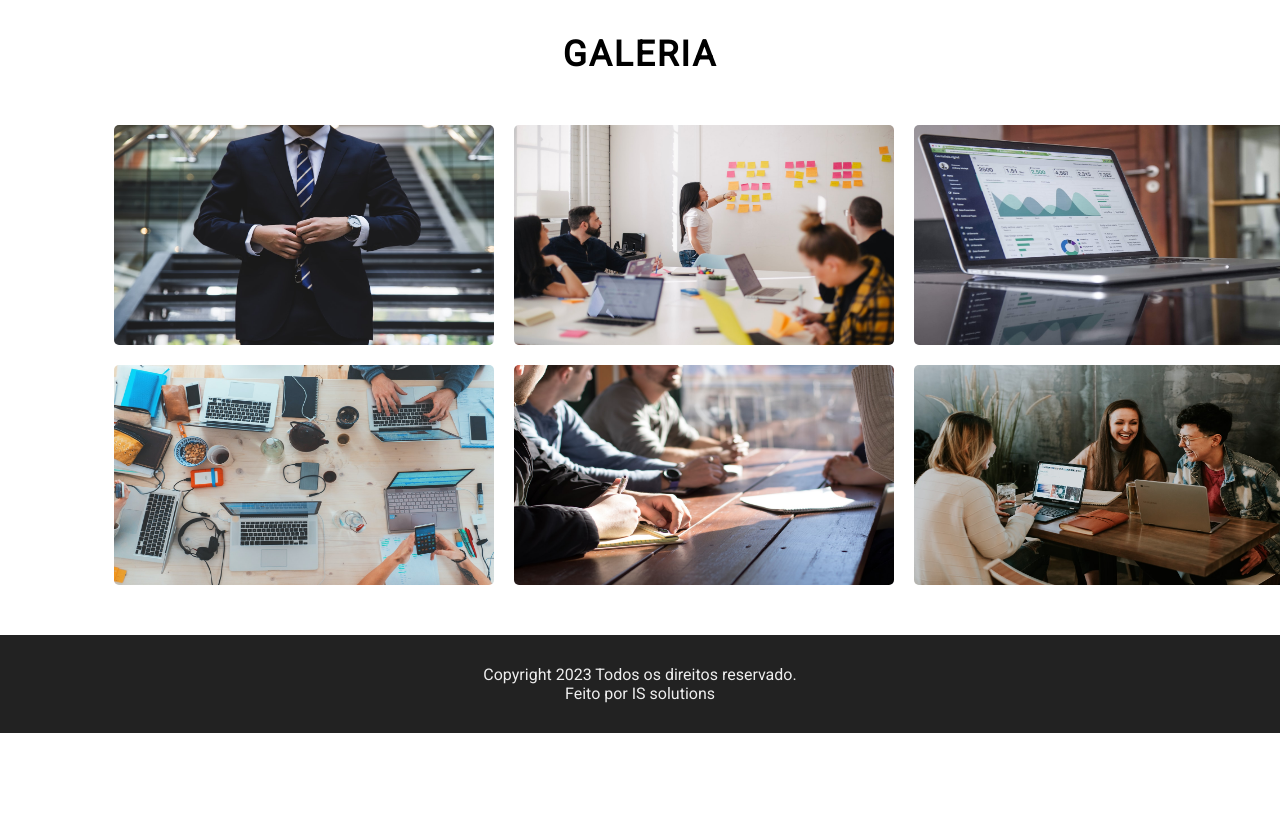
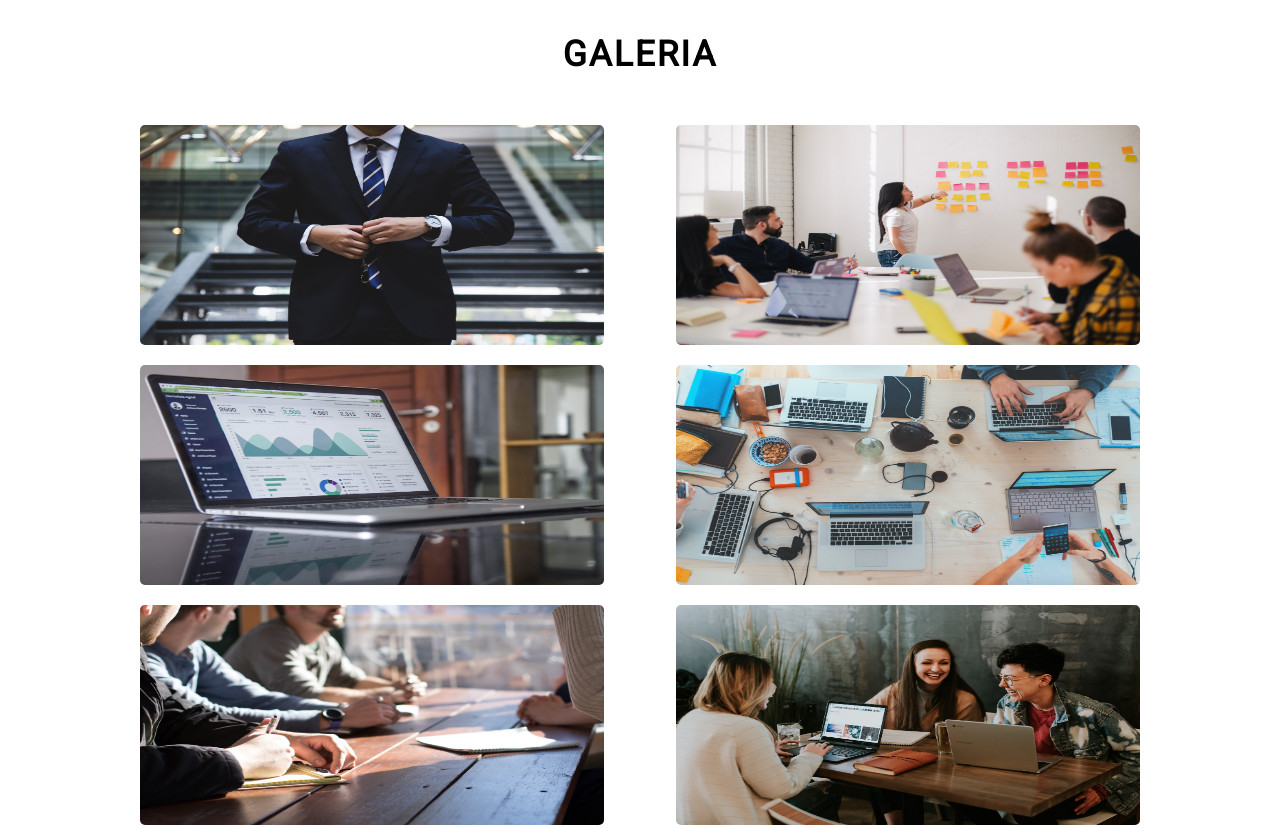
Before and after one commit to SousaIvo/projeto-responsivo, a plain HTML site: page index.html in a window 1280 px wide. Shown: the part 2960-3788 px from the top of the page. Before the commit the page ends 3693 px from the top, so only its background shows below. Drawn offline with nearby package versions, Linux system fonts and the light colour scheme.

Commit message:
media query

```diff
--- a/index.html
+++ b/index.html
@@ -7,6 +7,7 @@
     <title>IS solution</title>
     <link rel="stylesheet" href="estilo/style.css">
     <link rel="stylesheet" media="screen and (max-width: 768px)" href="mobile/style.css">
+    <link rel="stylesheet" media="screen and (min-width: 852px)" href="mobile-2/style.css">
 </head>
 <body>
     <nav id="navbar">
--- /dev/null
+++ b/mobile-2/style.css
@@ -0,0 +1,6 @@
+#gallery-container{
+    grid-template-columns: repeat(2, 1fr);
+}
+.gallery-image{
+    width: 90%;
+}
```
